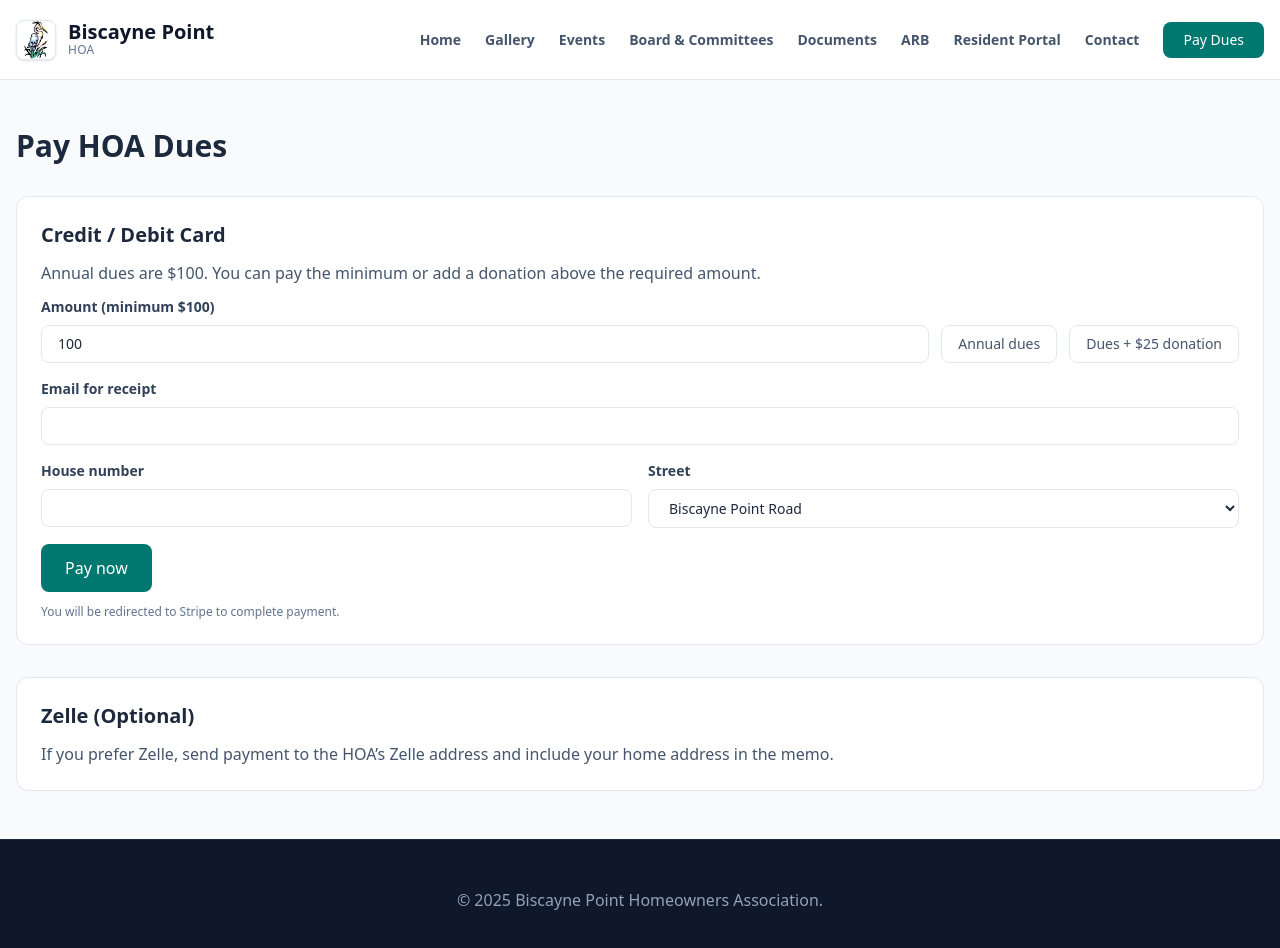
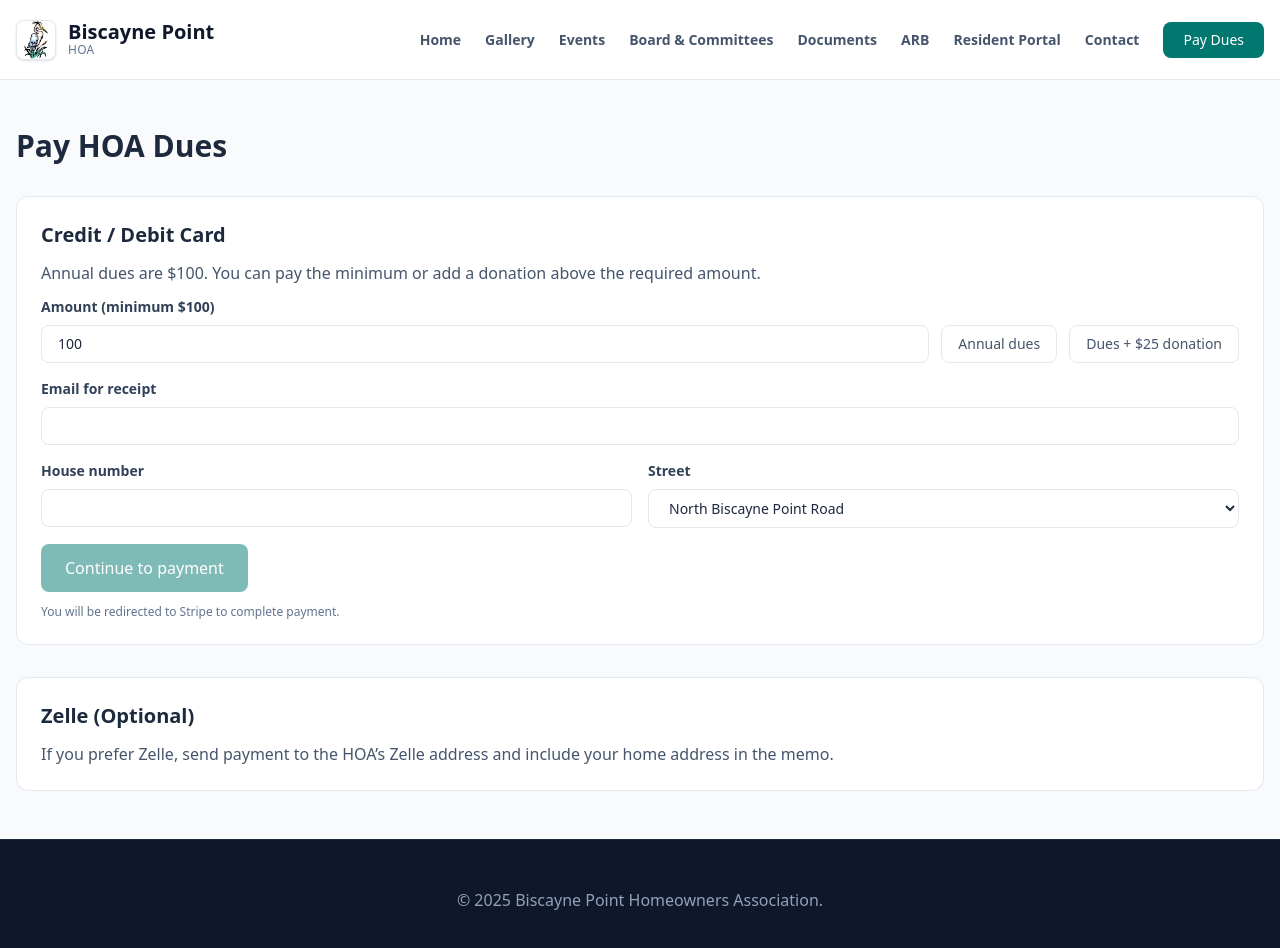
Before and after one commit to RPHllc/biscayne-hoa, a Next.js app: page /pay in a window 1280 px wide. Shown: the top 948 px of the page. Built offline with nearby package versions, Linux system fonts and the light colour scheme.

Commit message:
added street names, changed pay dues page

```diff
--- a/content/streets.json
+++ b/content/streets.json
@@ -1,5 +1,11 @@
 [
-  "Biscayne Point Road",
+  "North Biscayne Point Road",
+  "South Biscayne Point Road",
   "Biscayne Point Circle",
-  "Biscayne Point Drive"
+  "Cecil Street",
+  "Cleveland Road",
+  "Daytonia Road",
+  "Fowler Street",
+  "Henedon Avenue",
+  "Noremac Avenue"
 ]
--- a/src/components/pay/PayDuesForm.tsx
+++ b/src/components/pay/PayDuesForm.tsx
@@ -25,15 +25,21 @@ export default function PayDuesForm({
   const [houseNumber, setHouseNumber] = useState('');
   const [street, setStreet] = useState(streets[0] ?? '');
   const [amount, setAmount] = useState(String(minPayment));
+  const amountNumber = Number(amount);
+  const isAmountValid =
+    Number.isFinite(amountNumber) && amountNumber >= minPayment;
+  const isFormValid =
+    email.trim().length > 0 &&
+    houseNumber.trim().length > 0 &&
+    street.trim().length > 0 &&
+    isAmountValid;
 
   async function handleSubmit(event: React.FormEvent<HTMLFormElement>) {
     event.preventDefault();
     setState('sending');
     setError(null);
 
-    const amountNumber = Number(amount);
-
-    if (!Number.isFinite(amountNumber) || amountNumber < minPayment) {
+    if (!isAmountValid) {
       setError(`Amount must be at least $${minPayment}`);
       setState('error');
       return;
@@ -160,10 +166,10 @@ export default function PayDuesForm({
 
       <button
         type="submit"
-        disabled={state === 'sending'}
+        disabled={state === 'sending' || !isFormValid}
         className="bg-teal-700 hover:bg-teal-800 text-white px-6 py-3 rounded-lg font-medium disabled:opacity-50"
       >
-        {state === 'sending' ? 'Redirecting…' : 'Pay now'}
+        {state === 'sending' ? 'Redirecting…' : 'Continue to payment'}
       </button>
 
       {error ? <p className="text-sm text-red-600">{error}</p> : null}
```
